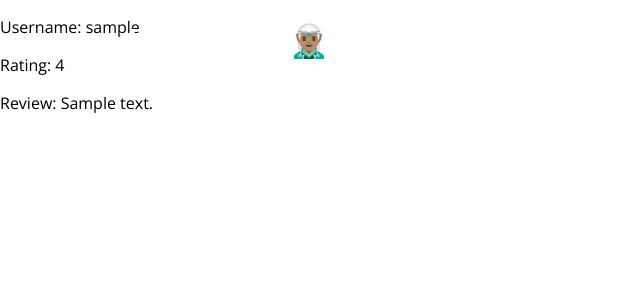
After one commit to HariprasadPoojary/Django-Blog, a Django app: template book_store/reviews/templates/reviews/review_detail.html in a window 1280 px wide. The commit adds this page. Shown: the top 300 px of the page, without its empty margins (0-640 px from the left). Run offline with Django 3.2, Linux system fonts and the light colour scheme; the template is opened without the code that fills it: most values are stand-ins (such as "Sample title", 1, 10 or a date in 2020).

Commit message:
add review detail page

```diff
--- /dev/null
+++ b/book_store/reviews/templates/reviews/review_detail.html
@@ -0,0 +1,13 @@
+{% extends 'base.html' %} {% load static %}
+
+<!-- prettier-ignore -->
+{% block title %}Review Detail{% endblock title %}
+
+<!-- prettier-ignore -->
+{% block body_content %}
+<div class="review-detail">
+	<p>Username: {{ the_review.username }}</p>
+	<p>Rating: {{ the_review.get_rating_star }}</p>
+	<p>Review: {{ the_review.review_text }}</p>
+</div>
+{% endblock body_content %}
--- a/book_store/reviews/templates/reviews/reviews.html
+++ b/book_store/reviews/templates/reviews/reviews.html
@@ -8,7 +8,11 @@
 <ul>
 	<!-- prettier-ignore -->
 	{% for review in reviews %}
-	<li>{{ review.username }} ➡ Rating: {{ review.get_rating_star }}</li>
+	<li>
+		<a href=" {% url 'review_detail' id=review.id %} "
+			>{{ review.username }} ➡ Rating: {{ review.get_rating_star }}</a
+		>
+	</li>
 	{% endfor %}
 </ul>
 {% endblock body_content %}
--- a/book_store/reviews/urls.py
+++ b/book_store/reviews/urls.py
@@ -7,4 +7,5 @@ urlpatterns = [
     path("", views.ReviewView.as_view(), name="review"),
     path("reviews/", views.ReviewsView.as_view(), name="reviews"),
     path("thank-you/", views.ThankYouView.as_view(), name="thank_you"),
+    path("review-detail/<int:id>/", views.ReviewDetailView.as_view(), name="review_detail"),
 ]
```
Also changed, not shown: book_store/reviews/views.py (+11 -0 lines).
